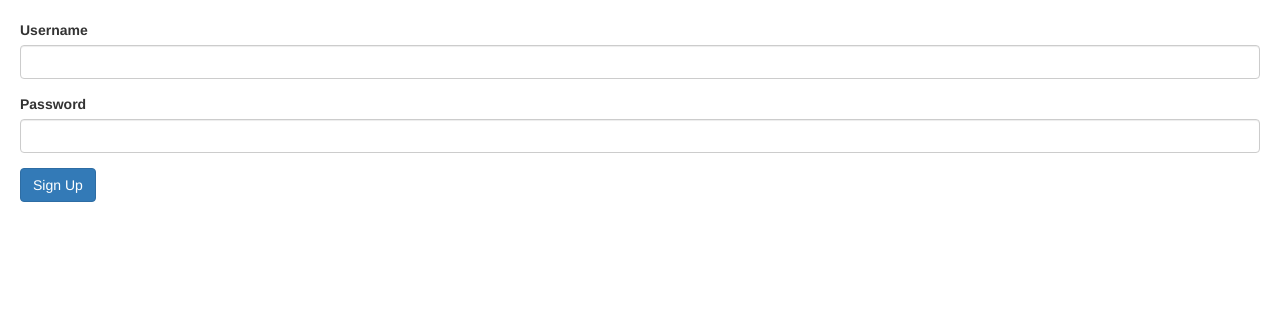
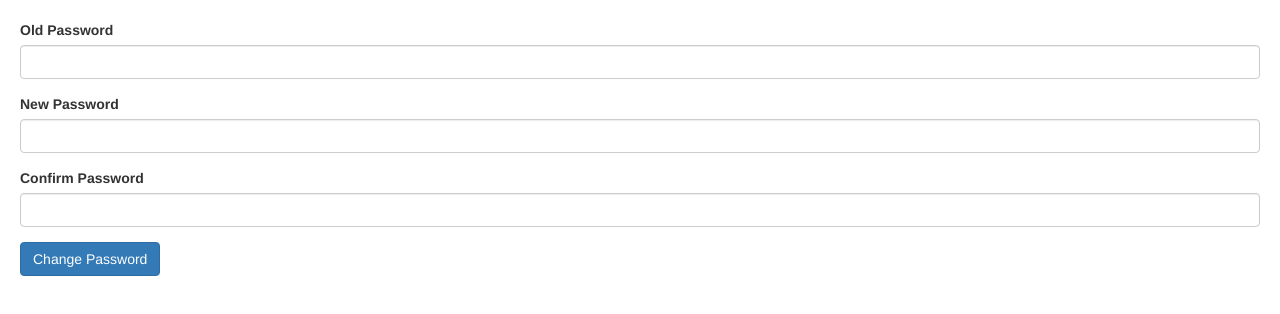
Before and after one commit to nelsW70/angular_reactive-forms, an Angular app: page / in a window 1280 px wide. Shown: the top 314 px of the page. Built offline with nearby package versions, Linux system fonts and the light colour scheme.

Commit message:
password validation form with form builder

```diff
--- a/src/app/app.component.html
+++ b/src/app/app.component.html
@@ -1 +1 @@
-<app-signup-form></app-signup-form>
+<app-change-password></app-change-password>
--- a/src/app/app.module.ts
+++ b/src/app/app.module.ts
@@ -4,9 +4,10 @@ import { FormsModule, ReactiveFormsModule } from '@angular/forms';
 
 import { AppComponent } from './app.component';
 import { SignupFormComponent } from './signup-form/signup-form.component';
+import { ChangePasswordComponent } from './change-password/change-password.component';
 
 @NgModule({
-  declarations: [AppComponent, SignupFormComponent],
+  declarations: [AppComponent, SignupFormComponent, ChangePasswordComponent],
   imports: [BrowserModule, FormsModule, ReactiveFormsModule],
   providers: [],
   bootstrap: [AppComponent]
--- /dev/null
+++ b/src/app/change-password/change-password.component.html
@@ -0,0 +1,60 @@
+<form [formGroup]="form">
+  <div class="form-group">
+    <label for="">Old Password</label
+    ><input
+      formControlName="oldPassword"
+      type="password"
+      class="form-control"
+    />
+    <div
+      *ngIf="oldPassword.touched && oldPassword.invalid"
+      class="alert alert-danger"
+    >
+      <div *ngIf="oldPassword.errors.required">Old password is required.</div>
+      <div *ngIf="oldPassword.errors.invalidOldPassword">
+        Old password is invalid.
+      </div>
+    </div>
+  </div>
+  <div class="form-group">
+    <label for="">New Password</label
+    ><input
+      formControlName="newPassword"
+      type="password"
+      class="form-control"
+    />
+    <div
+      *ngIf="newPassword.touched && newPassword.invalid"
+      class="alert alert-danger"
+    >
+      <div *ngIf="newPassword.errors.required">New password is required.</div>
+    </div>
+  </div>
+  <div class="form-group">
+    <label for="">Confirm Password</label
+    ><input
+      formControlName="confirmPassword"
+      type="password"
+      class="form-control"
+    />
+    <div
+      *ngIf="confirmPassword.touched && confirmPassword.invalid"
+      class="alert alert-danger"
+    >
+      <div *ngIf="confirmPassword.errors.required">
+        Confirm password is required.
+      </div>
+    </div>
+    <div
+      *ngIf="
+        confirmPassword.valid &&
+        form.invalid &&
+        form.errors?.passwordsShouldMatch
+      "
+      class="alert alert-danger"
+    >
+      Passwords do not match.
+    </div>
+  </div>
+  <button class="btn btn-primary">Change Password</button>
+</form>
--- /dev/null
+++ b/src/app/change-password/change-password.component.ts
@@ -0,0 +1,39 @@
+import { PasswordValidators } from './password.validators';
+import { Component, PACKAGE_ROOT_URL } from '@angular/core';
+import { FormGroup, FormBuilder, Validators } from '@angular/forms';
+
+@Component({
+  selector: 'app-change-password',
+  templateUrl: './change-password.component.html',
+  styleUrls: ['./change-password.component.scss']
+})
+export class ChangePasswordComponent {
+  form: FormGroup;
+
+  constructor(fb: FormBuilder) {
+    this.form = fb.group(
+      {
+        oldPassword: [
+          '',
+          Validators.required,
+          PasswordValidators.validOldPassword
+        ],
+        newPassword: ['', Validators.required],
+        confirmPassword: ['', Validators.required]
+      },
+      {
+        validator: PasswordValidators.passwordsShouldMatch
+      }
+    );
+  }
+
+  get oldPassword() {
+    return this.form.get('oldPassword');
+  }
+  get newPassword() {
+    return this.form.get('newPassword');
+  }
+  get confirmPassword() {
+    return this.form.get('confirmPassword');
+  }
+}
--- /dev/null
+++ b/src/app/change-password/password.validators.ts
@@ -0,0 +1,24 @@
+import { AbstractControl } from '@angular/forms';
+
+export class PasswordValidators {
+  static validOldPassword(control: AbstractControl) {
+    return new Promise(resolve => {
+      if (control.value !== '1234') {
+        resolve({ invalidOldPassword: true });
+      } else {
+        resolve(null);
+      }
+    });
+  }
+
+  static passwordsShouldMatch(control: AbstractControl) {
+    let newPassword = control.get('newPassword');
+    let confirmPassword = control.get('confirmPassword');
+
+    if (newPassword.value !== confirmPassword.value) {
+      return { passwordsShouldMatch: true };
+    } else {
+      return null;
+    }
+  }
+}
--- a/src/app/signup-form/signup-form.component.html
+++ b/src/app/signup-form/signup-form.component.html
@@ -1,4 +1,48 @@
 <form [formGroup]="form">
+  <div formGroupName="account">
+    <div class="form-group">
+      <label for="username">Username</label>
+      <input
+        formControlName="username"
+        id="username"
+        type="text"
+        class="form-control"
+      />
+      <div *ngIf="username.pending">Checking for uniqueness...</div>
+      <div
+        *ngIf="username.touched && username.invalid"
+        class="alert alert-danger"
+      >
+        <div *ngIf="username.errors.required">Username is required</div>
+        <div *ngIf="username.errors.minlength">
+          Username must be more than
+          {{ username.errors.minlength.requiredLength }} characters
+        </div>
+        <div *ngIf="username.errors.cannontContainSpace">
+          Username cannot contain space
+        </div>
+        <div *ngIf="username.errors.shouldBeUnique">
+          Username is already taken
+        </div>
+      </div>
+    </div>
+    <div class="form-group">
+      <label for="password">Password</label>
+      <input
+        formControlName="password"
+        id="password"
+        type="text"
+        class="form-control"
+      />
+    </div>
+  </div>
+  <button class="btn btn-primary" type="submit">Sign Up</button>
+</form>
+
+<!-- <form [formGroup]="form" (ngSubmit)="login()">
+  <div *ngIf="form.errors" class="alert alert-danger">
+    The username or password is invalid.
+  </div>
   <div class="form-group">
     <label for="username">Username</label>
     <input
@@ -35,4 +79,4 @@
     />
   </div>
   <button class="btn btn-primary" type="submit">Sign Up</button>
-</form>
+</form> -->
--- a/src/app/signup-form/signup-form.component.ts
+++ b/src/app/signup-form/signup-form.component.ts
@@ -9,19 +9,36 @@ import { FormGroup, FormControl, Validators } from '@angular/forms';
 })
 export class SignupFormComponent {
   form = new FormGroup({
-    username: new FormControl(
-      '',
-      [
-        Validators.required,
-        Validators.minLength(3),
-        UsernameValidators.cannontContainSpace
-      ],
-      [UsernameValidators.shouldBeUnique]
-    ),
-    password: new FormControl('', Validators.required)
+    account: new FormGroup({
+      username: new FormControl(''),
+      password: new FormControl('')
+    })
   });
 
   get username(): any {
-    return this.form.get('username');
+    return this.form.get('account.username');
   }
+
+  // form = new FormGroup({
+  //   username: new FormControl(
+  //     '',
+  //     [
+  //       Validators.required,
+  //       Validators.minLength(3),
+  //       UsernameValidators.cannontContainSpace
+  //     ],
+  //     [UsernameValidators.shouldBeUnique]
+  //   ),
+  //   password: new FormControl('', Validators.required)
+  // });
+
+  // login() {
+  //   this.form.setErrors({
+  //     invalidLogin: true
+  //   });
+  // }
+
+  // get username(): any {
+  //   return this.form.get('username');
+  // }
 }
--- a/src/styles.scss
+++ b/src/styles.scss
@@ -4,3 +4,7 @@
 body {
   padding: 20px;
 }
+
+.form-control.ng-touched.ng-invalid {
+  border: 2px solid red;
+}
```
Also changed, not shown: src/app/change-password/change-password.component.scss (added), 1 other file (tests, documents, lock files or other folders).
